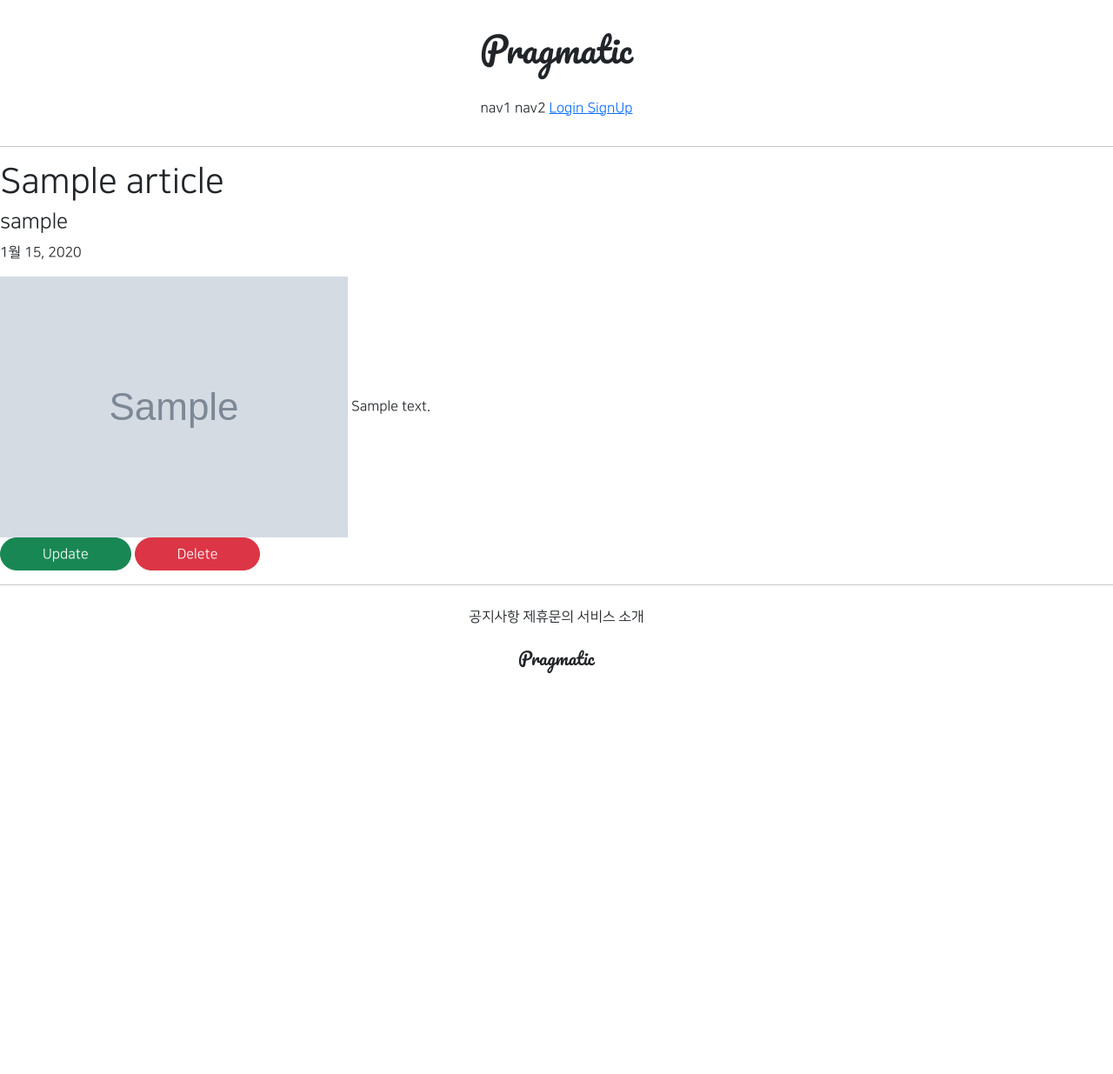
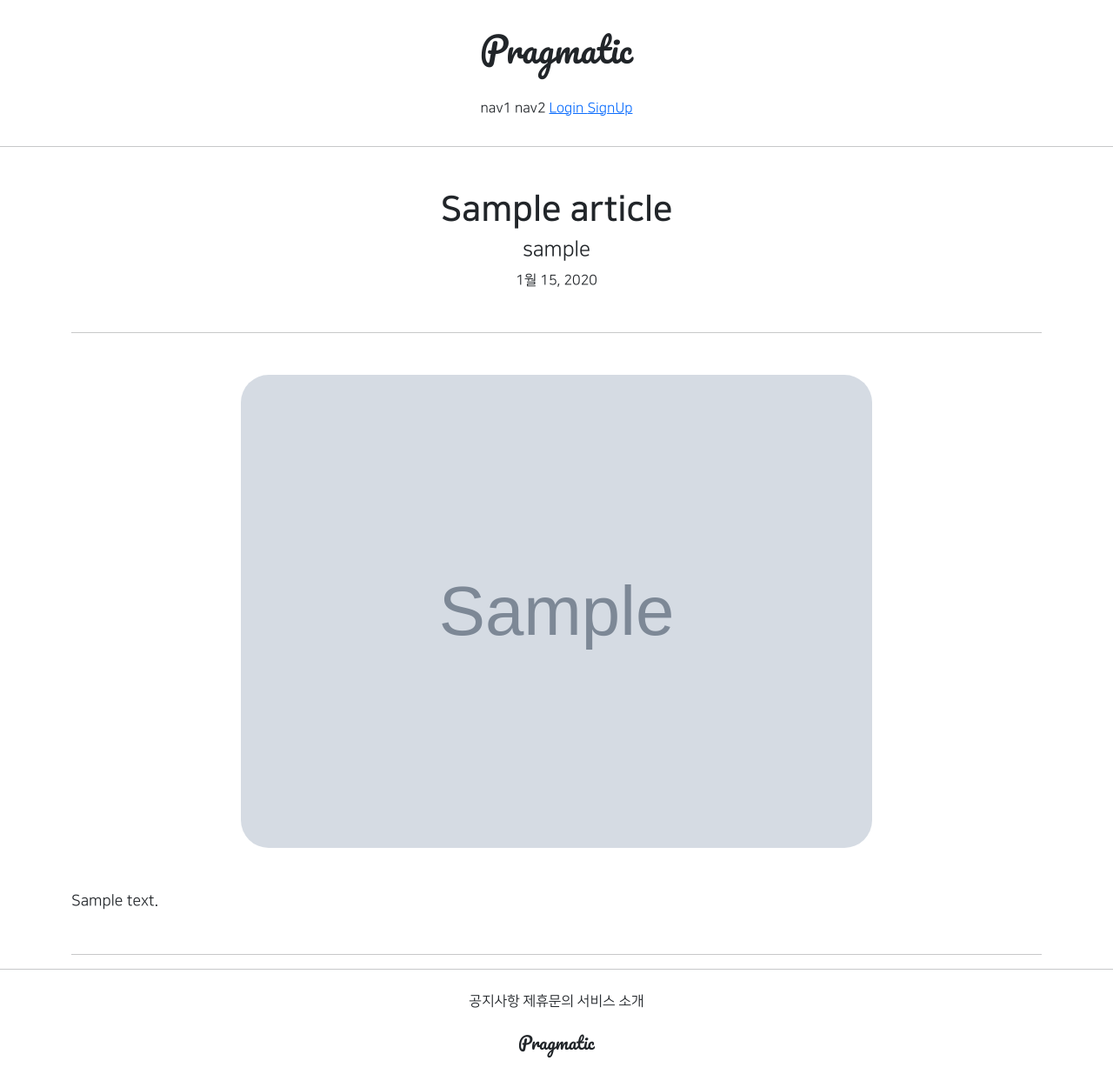
Before and after one commit to LEECHANGDAEE/webclass_4, a Django app: page /articles/detail/1 in a window 1280 px wide. Shown: the whole page at 87% size. Before the commit the page ends 774 px from the top, so only its background shows below. Run offline with Django 3.2, Linux system fonts and the light colour scheme; tables that the repository leaves empty hold one stand-in row (values such as "Sample post"); grey boxes marked "Sample" are stand-in pictures; parts of the project's set-up code (start-up, migrations or seed data) failed here and were passed over; some libraries are stand-ins or nearby versions.

Commit message:
8/6 4ban class commit1

```diff
--- a/articleapp/decorators.py
+++ b/articleapp/decorators.py
@@ -7,7 +7,7 @@ def article_ownership_required(func):
     def decorated(request, *args, **kwargs):
         target_article = Article.objects.get(pk=kwargs['pk'])
         if target_article.writer == request.user:
-            return func()
+            return func(request, *args, **kwargs)
         else:
             return HttpResponseForbidden()
     return decorated
--- a/articleapp/templates/articleapp/detail.html
+++ b/articleapp/templates/articleapp/detail.html
@@ -3,17 +3,25 @@
 {% block content %}
 
 
-    <div>
-        <div>
+    <div class="container text-center">
+        <div class="my-5">
             {# 게시글 제목, 글쓴이, 작성일자 #}
-            <h1>{{ target_article.title }}</h1>
+            <h1 class="NNS_B">{{ target_article.title }}</h1>
             <h4>{{ target_article.writer.profile.nickname }}</h4>
             <p>{{ target_article.created_at }}</p>
         </div>
-        <div>
+
+        <hr>
+
+        <div class="my-5">
             {#  게시글 대표이미지, 글 내용 #}
-            <img src="{{ target_article.image.url }}" alt="">
-            {{ target_article.content }}
+            <img src="{{ target_article.image.url }}"
+                 class="article_image"
+                 alt="">
+            <div class="my-5 article_content">
+                {{ target_article.content }}
+            </div>
+            {% if target_article.writer == user %}
             <div>
                 <a href="{% url 'articleapp:update' pk=target_article.pk %}"
                    class="btn btn-success rounded-pill px-5">
@@ -25,6 +33,12 @@
                     Delete
                 </a>
             </div>
+            {% endif %}
+        </div>
+
+        <hr>
+        <div>
+            {#  코멘트 #}
         </div>
     </div>
 
--- a/static/base.css
+++ b/static/base.css
@@ -43,3 +43,16 @@
 .round_button:hover{
     color: dimgrey;
 }
+
+
+.article_content{
+    font-size: 1.1rem;
+    text-align: left;
+}
+
+
+.article_image{
+    border-radius: 2rem;
+    width: 65%;
+    box-shadow: 0 0 1rem grey #b4b4b4;
+}
```
